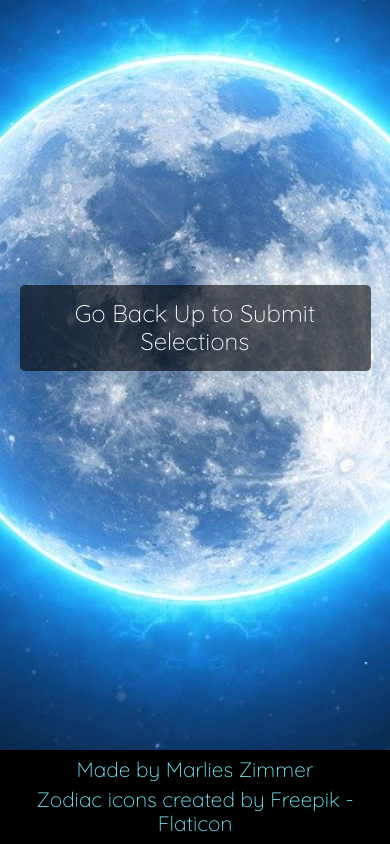
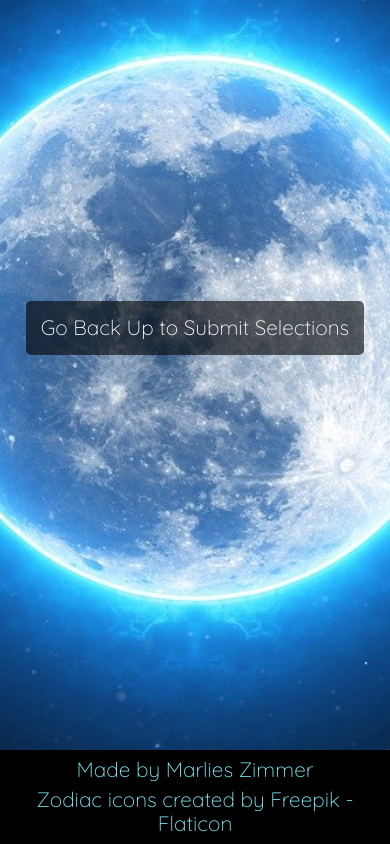
Before and after one commit to mzmarlies/horoscope, a plain HTML site: page index.html in a window 390 px wide. Shown: the part 1782-2626 px from the top of the page. Drawn offline with nearby package versions, Linux system fonts and the light colour scheme.

Commit message:
changed font size for mobile size

```diff
--- a/styles.css
+++ b/styles.css
@@ -277,3 +277,14 @@ footer a {
         font-size: 1.5rem;
     }
 }
+
+@media (max-width: 480px) {
+    h3,
+    p,
+    a,
+    .backToSubmit {
+        font-size: 1.3rem;
+    }
+}
+
+horoscopeHtml
```
